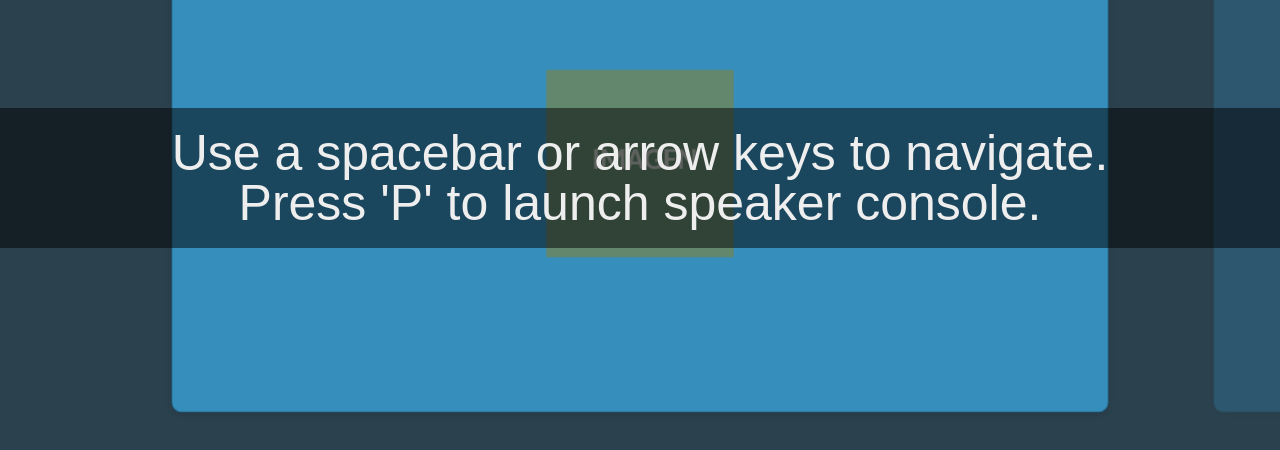
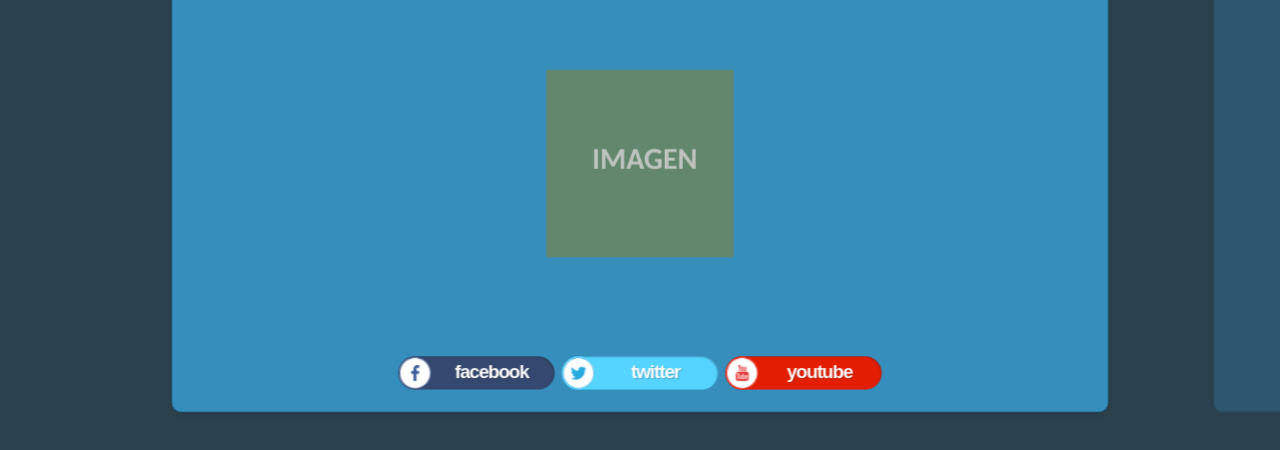
Before and after one commit to alvaro-mq/template-impressjs, a website: page index.html in a window 1280 px wide. Shown: the part 352-802 px from the top of the page. Drawn offline with Linux system fonts and the light colour scheme; a web font is replaced by a local one.

Commit message:
adicion de redes sociales

```diff
--- a/css/styles.css
+++ b/css/styles.css
@@ -619,5 +619,50 @@ a:focus {
 }
 .img-presentation {
     height: 180px;
-    margin: 100px;
+    margin-top: 100px;
+    margin-bottom: 80px;
 }
+
+.social {
+    border-radius: 30px;
+    position: relative;
+    width: 150px;
+    height: 32px;
+    box-shadow: inset -1px 1px 1px 0px rgba(0, 0, 0, 0.2);
+    display: inline-block;
+}
+.social .button {
+    width: 30px;
+    height: 30px;
+    border-radius: 30px;
+    position: absolute;
+    left: 0;
+}
+
+
+.social span {
+    font-size: 18px;
+    font-weight: bold;
+    color: #fff;
+    line-height: 30px;
+    display: block;
+    text-shadow: 1px 1px 0 rgba(0,0,0,0.2);
+    margin-left: 30px;
+    text-align: center;
+    width: 120px;
+}
+.facebook {
+    border: 1px solid #354970;
+    background: #fff url(../assets/facebook.png) no-repeat;
+    background-size: contain;
+}
+.twitter {
+    border: 1px solid #53d4ff;
+    background: #fff url(../assets/twitter.png) no-repeat;
+    background-size: contain;
+}
+.youtube {
+    border: 1px solid #E41E02;
+    background: #fff url(../assets/youtube.png) no-repeat;
+    background-size: contain;
+}
--- a/index.html
+++ b/index.html
@@ -93,6 +93,20 @@
         <!-- <q>Este es un texto de presentacion</q> -->
         <div class="align-center">
             <img src="./assets/ejemplo.png" alt="" class="img-presentation">
+        </div>
+        <div class="align-center">
+            <div id="facebook" class="social" style="background-color: rgb(53, 73, 112);">
+              <div class="button facebook" style="left: 0px;"></div>
+              <span style="color: rgb(255, 255, 255); margin-left: 30px;">facebook</span>
+            </div>
+            <div id="twitter" class="social" style="background-color: rgb(85, 212, 255);">
+              <div class="button twitter" style="left: 0px;"></div>
+              <span style="color: rgb(255, 255, 255); margin-left: 30px;">twitter</span>
+            </div>
+            <div id="youtube" class="social" style="background-color: rgb(228, 30, 2);">
+                <div class="button youtube" style="left: 0px;"></div>
+                <span style="color: rgb(255, 255, 255); margin-left: 30px;">youtube</span>
+              </div>
         </div>
     </div>
 
@@ -256,10 +270,7 @@
 
 </div>
 <div id="impress-toolbar"></div>
-<div class="hint">
-    <p>Use a spacebar or arrow keys to navigate. <br/>
-       Press 'P' to launch speaker console.</p>
-</div>
+
 <script>
 if ("ontouchstart" in document.documentElement) {
     document.querySelector(".hint").innerHTML = "<p>Swipe left or right to navigate</p>";
```
Also changed, not shown: assets/facebook.png (added), assets/twitter.png (added), assets/youtube.png (added).
